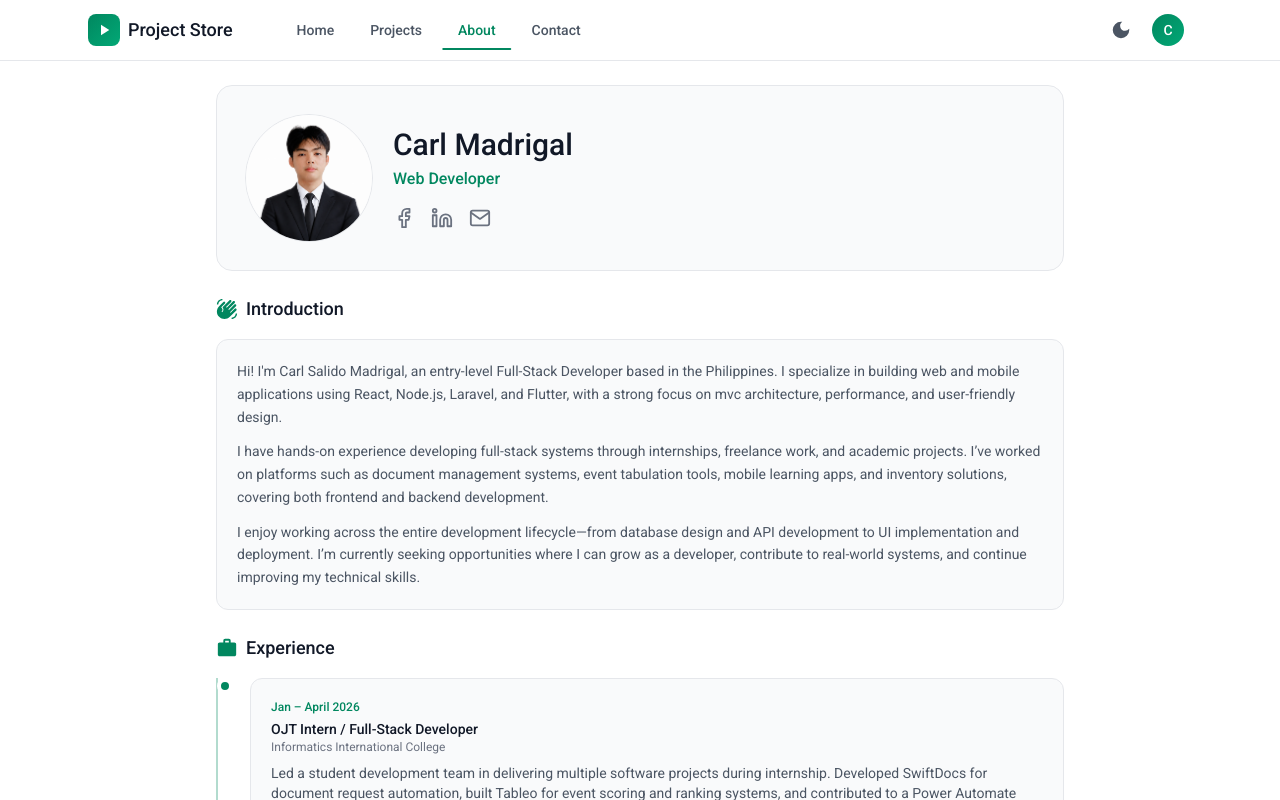
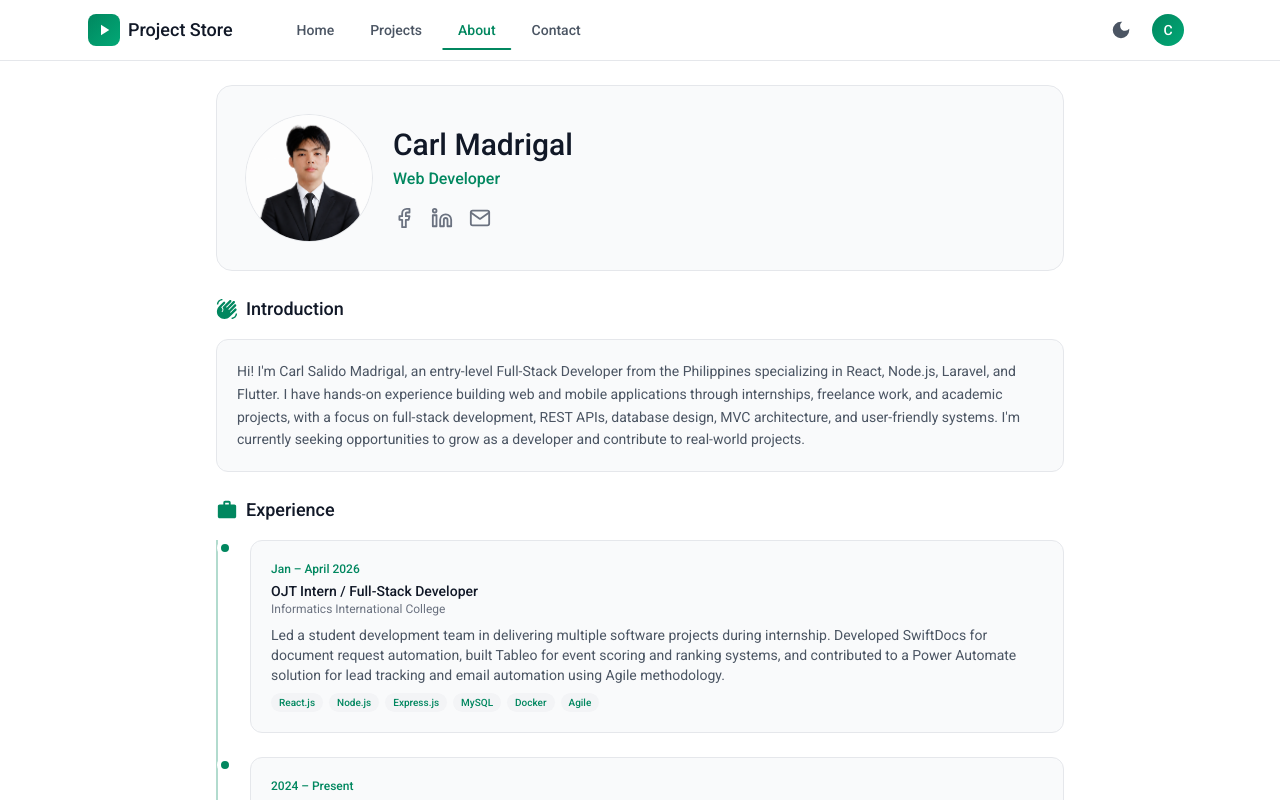
Before and after one commit to Madrigal-Carl/Portfolio, a React (Vite) app: page /about in a window 1280 px wide. Shown: the top 800 px of the page. Built offline with nearby package versions, Linux system fonts and the light colour scheme; a web font is replaced by a local one.

Commit message:
introduction update

```diff
--- a/src/pages/AboutPage.jsx
+++ b/src/pages/AboutPage.jsx
@@ -90,28 +90,15 @@ export default function AboutPage() {
         <SectionHeader icon={MdWavingHand}>Introduction</SectionHeader>
 
         <div className="bg-gray-50 dark:bg-[#2d2d2d] rounded-xl p-4 sm:p-5 border border-gray-200 dark:border-gray-700">
-          <p className="text-sm text-gray-600 dark:text-gray-400 leading-relaxed mb-3">
+          <p className="text-sm text-gray-600 dark:text-gray-400 leading-relaxed">
             Hi! I'm Carl Salido Madrigal, an entry-level Full-Stack Developer
-            based in the Philippines. I specialize in building web and mobile
-            applications using React, Node.js, Laravel, and Flutter, with a
-            strong focus on mvc architecture, performance, and user-friendly
-            design.
-          </p>
-
-          <p className="text-sm text-gray-600 dark:text-gray-400 leading-relaxed mb-3">
-            I have hands-on experience developing full-stack systems through
-            internships, freelance work, and academic projects. I’ve worked on
-            platforms such as document management systems, event tabulation
-            tools, mobile learning apps, and inventory solutions, covering both
-            frontend and backend development.
-          </p>
-
-          <p className="text-sm text-gray-600 dark:text-gray-400 leading-relaxed">
-            I enjoy working across the entire development lifecycle—from
-            database design and API development to UI implementation and
-            deployment. I’m currently seeking opportunities where I can grow as
-            a developer, contribute to real-world systems, and continue
-            improving my technical skills.
+            from the Philippines specializing in React, Node.js, Laravel, and
+            Flutter. I have hands-on experience building web and mobile
+            applications through internships, freelance work, and academic
+            projects, with a focus on full-stack development, REST APIs,
+            database design, MVC architecture, and user-friendly systems. I'm
+            currently seeking opportunities to grow as a developer and
+            contribute to real-world projects.
           </p>
         </div>
       </section>
```
